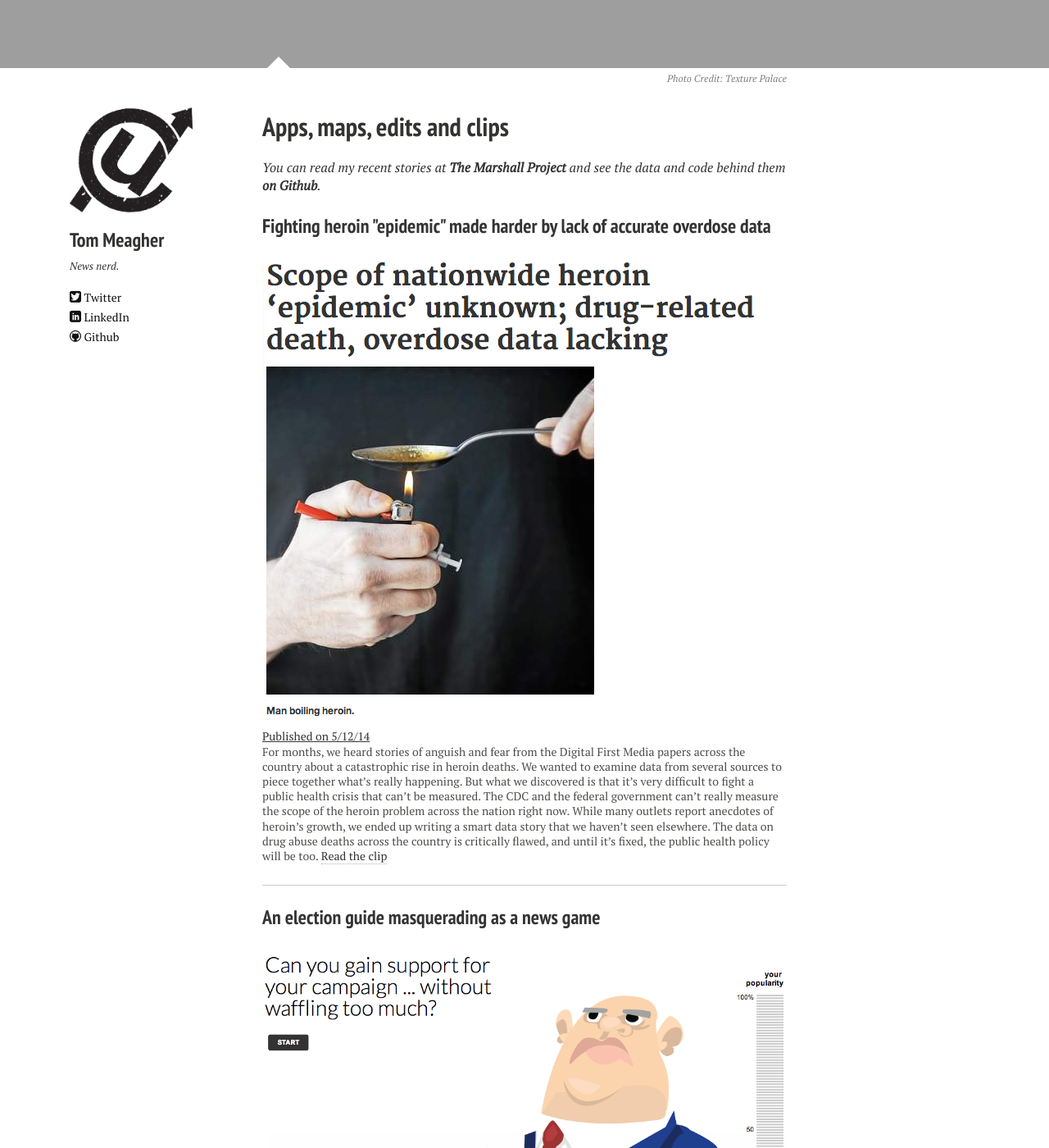
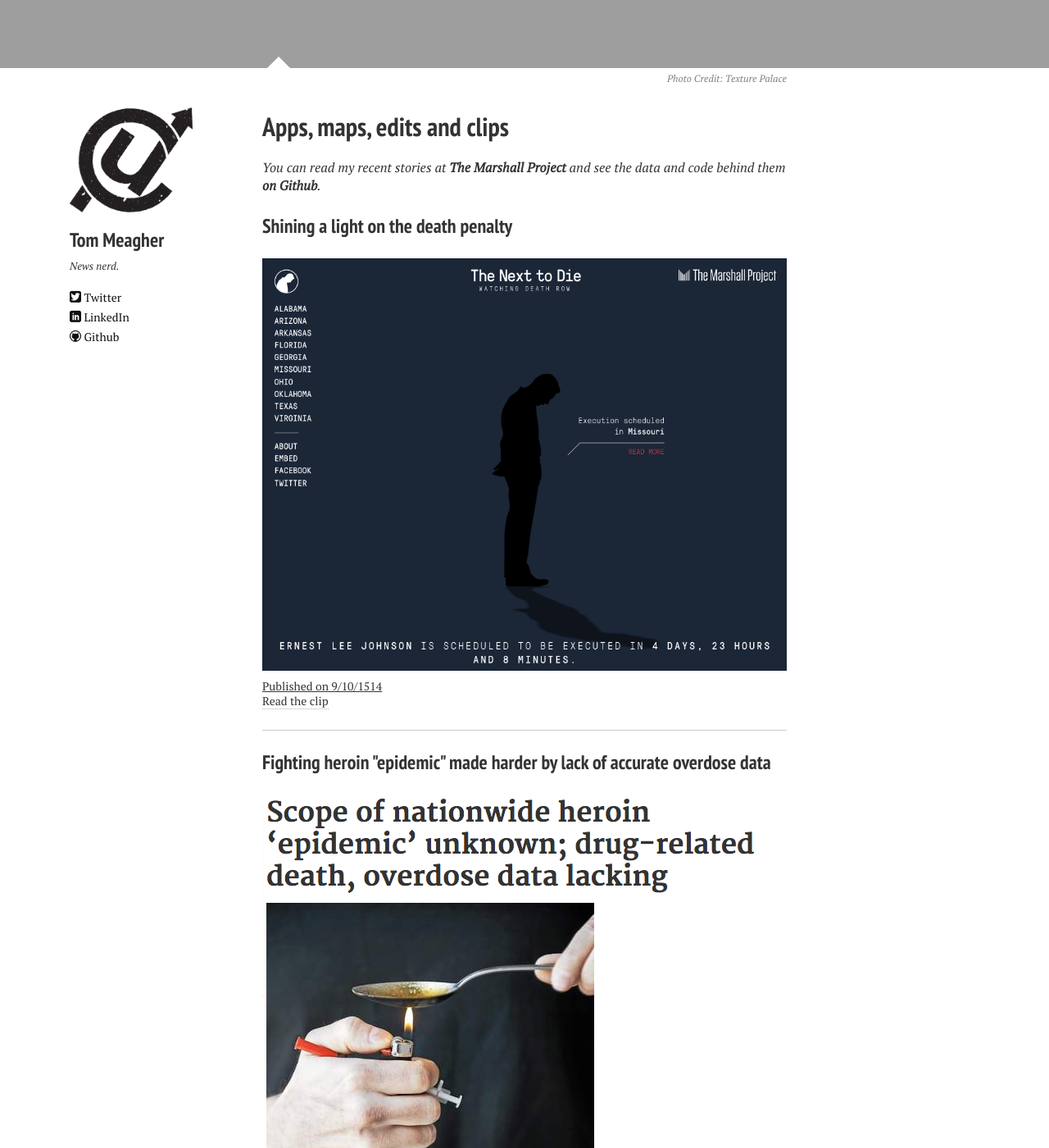
Before and after one commit to tommeagher/tommeagher.github.io, a Jekyll site: the page built from clips.md, in a window 1280 px wide and 1400 px high, scrolled down 945 px. Shown: the whole window at 82% size. Built offline with Jekyll 4.4.1, drawn with Linux system fonts in a browser that asks for light colours; nearby versions of some CDN libraries.

Commit message:
add ntd to clips

```diff
--- a/_data/clips.yml
+++ b/_data/clips.yml
@@ -1,3 +1,9 @@
+
+- title: Shining a light on the death penalty
+  date: 9/10/1514
+  url: https://www.themarshallproject.org/next-to-die
+  image: ntd.png
+  description:
 
 - title: Fighting heroin "epidemic" made harder by lack of accurate overdose data
   date: 5/12/14
```
Also changed, not shown: images/ntd.png (added), 3 other files.
